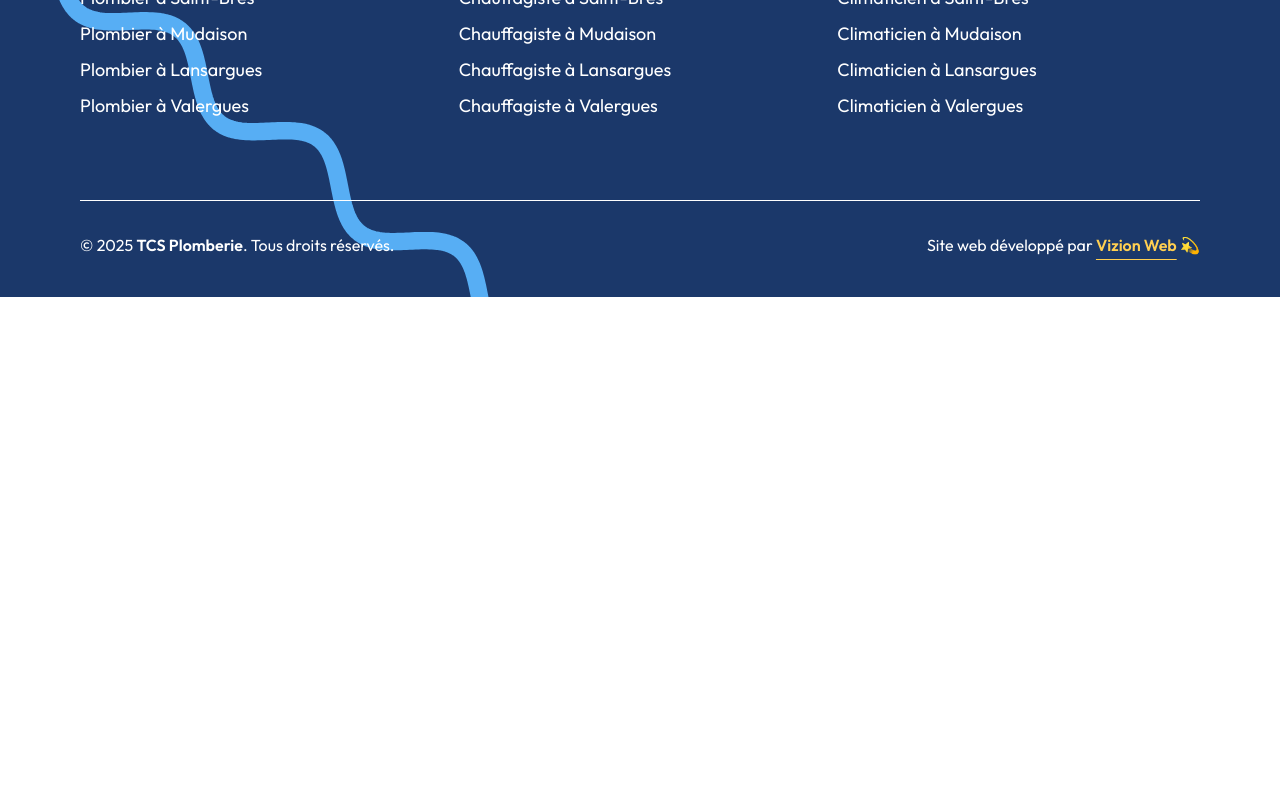
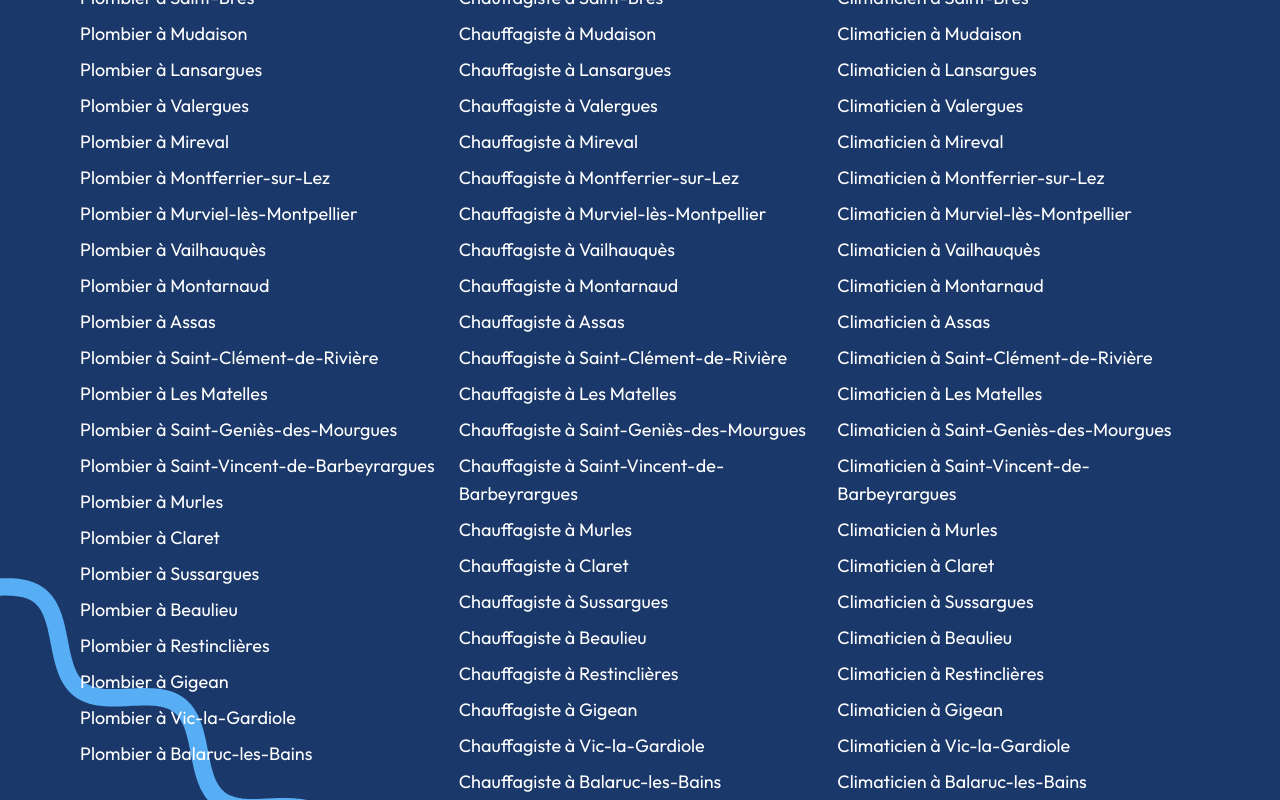
Before and after one commit to DylannDev/tcs-plomberie, a Next.js app: page / in a window 1280 px wide. Shown: the part 8840-9640 px from the top of the page. Before the commit the page ends 9137 px from the top, so only its background shows below. Built offline with nearby package versions, Linux system fonts and the light colour scheme.

Commit message:
Add new cities

```diff
--- a/src/data/index.tsx
+++ b/src/data/index.tsx
@@ -408,6 +408,24 @@ export const cities = [
   "Mudaison",
   "Lansargues",
   "Valergues",
+  "Mireval",
+  "Montferrier-sur-Lez",
+  "Murviel-lès-Montpellier",
+  "Vailhauquès",
+  "Montarnaud",
+  "Assas",
+  "Saint-Clément-de-Rivière",
+  "Les Matelles",
+  "Saint-Geniès-des-Mourgues",
+  "Saint-Vincent-de-Barbeyrargues",
+  "Murles",
+  "Claret",
+  "Sussargues",
+  "Beaulieu",
+  "Restinclières",
+  "Gigean",
+  "Vic-la-Gardiole",
+  "Balaruc-les-Bains",
 ];
 
 export const sectionsPlomberie = [
```
